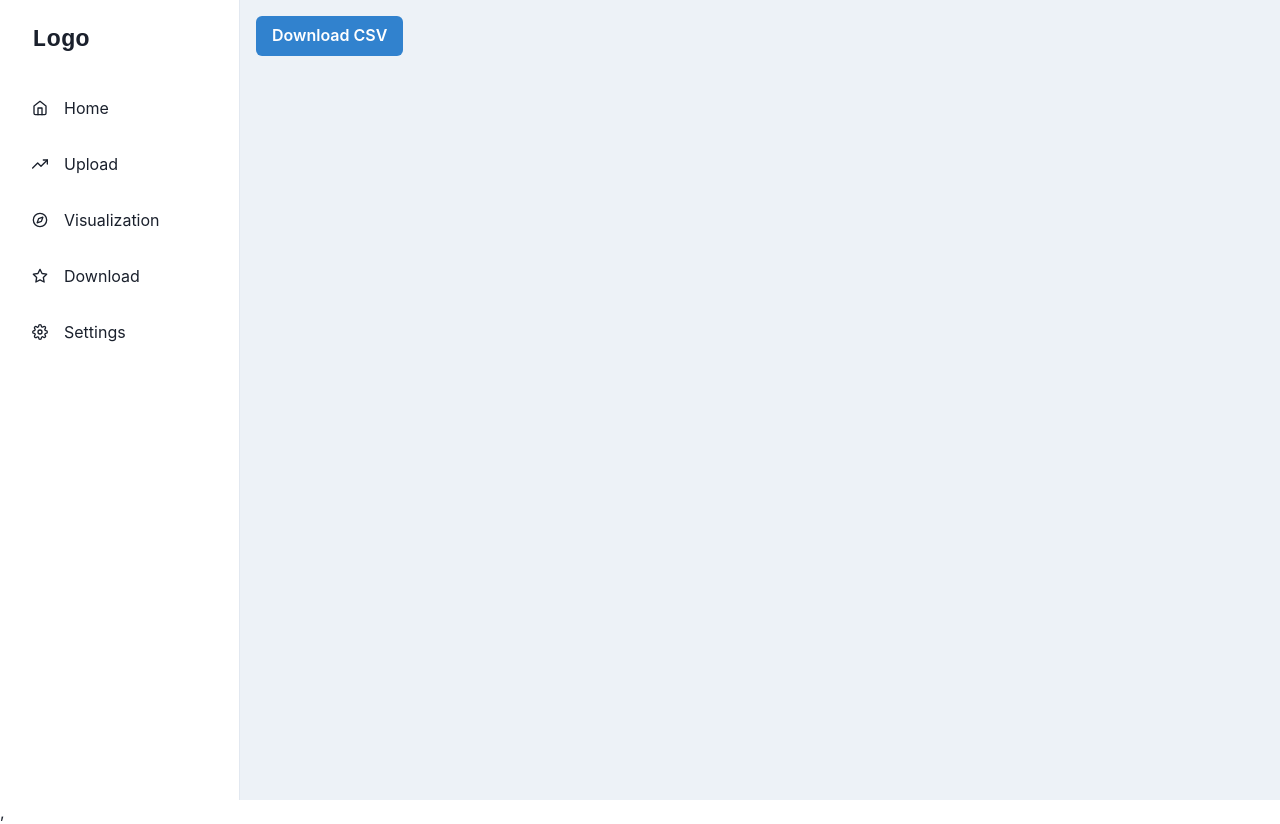
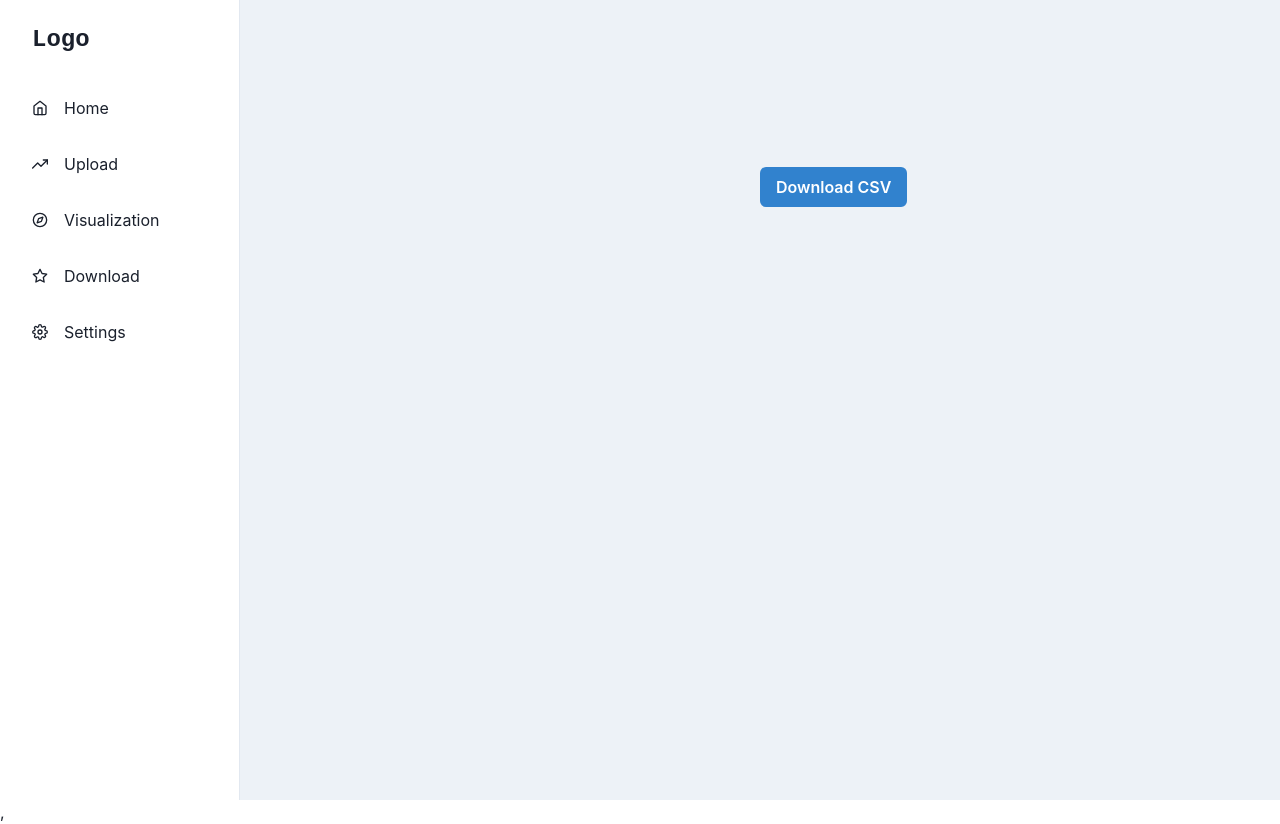
Before and after one commit to TrexKalp/HomeFit-HackUTD-2023, a React (Vite) app in the folder frontend/: page /download in a window 1280 px wide. Built offline with nearby package versions, Linux system fonts and the light colour scheme.

Commit message:
Fixed download button position

```diff
--- a/frontend/src/components/Download.jsx
+++ b/frontend/src/components/Download.jsx
@@ -24,7 +24,10 @@ const Download = () => {
   };
 
   return (
-    <Button onClick={handleDownload} colorScheme="blue">
+    <Button onClick={handleDownload} colorScheme="blue" style={{
+      marginTop: "15%",
+      marginLeft: "50%"
+    }}>
       Download CSV
     </Button>
   );
```
